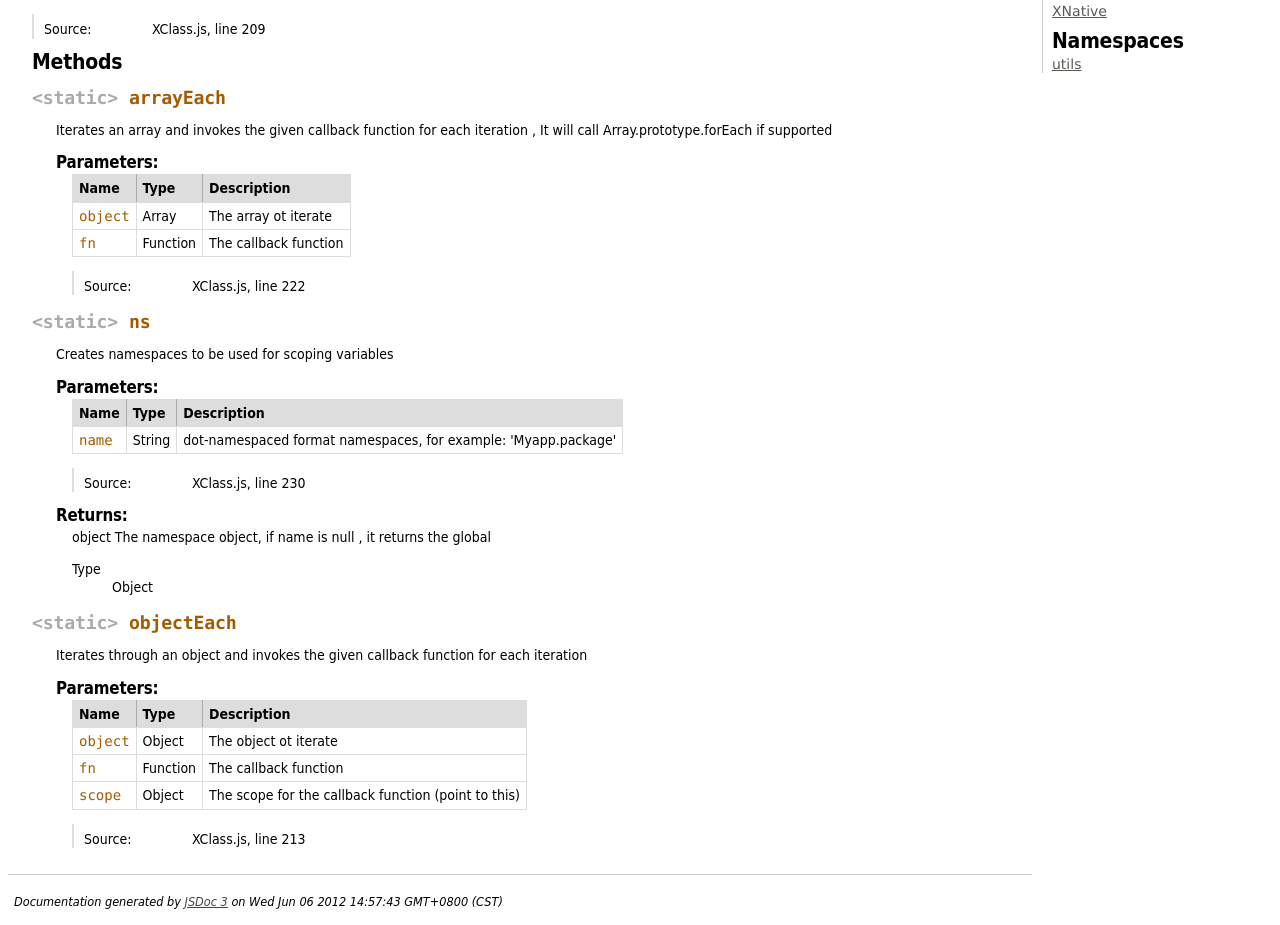
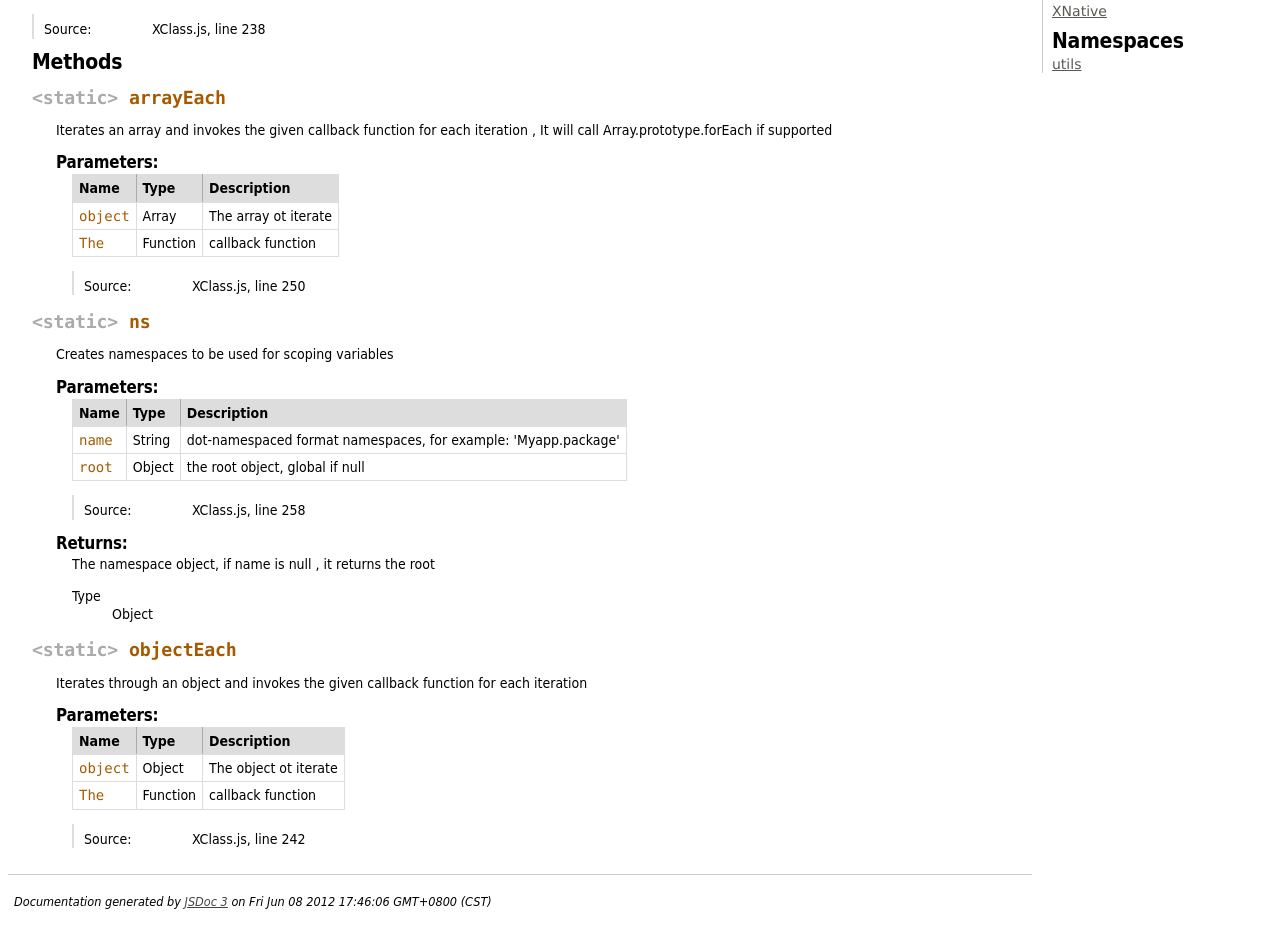
Before and after one commit to henry42/xclass, a plain HTML site: page doc/XClass.utils.html in a window 1280 px wide. Shown: the part 92-1017 px from the top of the page. Drawn offline with Linux system fonts and the light colour scheme; a script that the page names is missing.

Commit message:
update the docs

```diff
--- a/doc/XClass.utils.html
+++ b/doc/XClass.utils.html
@@ -59,7 +59,7 @@
 
 
 	<dt class="tag-source">Source:</dt>
-	<dd class="tag-source"><ul class="dummy"><li>XClass.js, line 209</li></ul></dd>
+	<dd class="tag-source"><ul class="dummy"><li>XClass.js, line 238</li></ul></dd>
 
 
 
@@ -153,7 +153,7 @@
 
         <tr>
 
-                <td class="name"><code>fn</code></td>
+                <td class="name"><code>The</code></td>
 
 
             <td class="type">
@@ -167,7 +167,7 @@
 
 
 
-            <td class="description last">The callback function</td>
+            <td class="description last">callback function</td>
         </tr>
 
 
@@ -195,7 +195,7 @@
 
 
 	<dt class="tag-source">Source:</dt>
-	<dd class="tag-source"><ul class="dummy"><li>XClass.js, line 222</li></ul></dd>
+	<dd class="tag-source"><ul class="dummy"><li>XClass.js, line 250</li></ul></dd>
 
 
 
@@ -276,6 +276,27 @@
         </tr>
 
 
+
+        <tr>
+
+                <td class="name"><code>root</code></td>
+
+
+            <td class="type">
+
+                        Object
+
+
+            </td>
+
+
+
+
+
+            <td class="description last">the root object, global if null</td>
+        </tr>
+
+
 	</tbody>
 </table>
 
@@ -300,7 +321,7 @@
 
 
 	<dt class="tag-source">Source:</dt>
-	<dd class="tag-source"><ul class="dummy"><li>XClass.js, line 230</li></ul></dd>
+	<dd class="tag-source"><ul class="dummy"><li>XClass.js, line 258</li></ul></dd>
 
 
 
@@ -320,7 +341,7 @@
 
 
 <div class="param-desc">
-    object The namespace object, if name is null , it returns the global
+    The namespace object, if name is null , it returns the root
 </div>
 
 
@@ -406,7 +427,7 @@
 
         <tr>
 
-                <td class="name"><code>fn</code></td>
+                <td class="name"><code>The</code></td>
 
 
             <td class="type">
@@ -420,28 +441,7 @@
 
 
 
-            <td class="description last">The callback function</td>
-        </tr>
-
-
-
-        <tr>
-
-                <td class="name"><code>scope</code></td>
-
-
-            <td class="type">
-
-                        Object
-
-
-            </td>
-
-
-
-
-
-            <td class="description last">The scope for the callback function (point to this)</td>
+            <td class="description last">callback function</td>
         </tr>
 
 
@@ -469,7 +469,7 @@
 
 
 	<dt class="tag-source">Source:</dt>
-	<dd class="tag-source"><ul class="dummy"><li>XClass.js, line 213</li></ul></dd>
+	<dd class="tag-source"><ul class="dummy"><li>XClass.js, line 242</li></ul></dd>
 
 
 
@@ -509,7 +509,7 @@
 <br clear="both">
 
 <footer>
-    Documentation generated by <a href="https://github.com/micmath/jsdoc">JSDoc 3</a> on Wed Jun 06 2012 14:57:43 GMT+0800 (CST)
+    Documentation generated by <a href="https://github.com/micmath/jsdoc">JSDoc 3</a> on Fri Jun 08 2012 17:46:06 GMT+0800 (CST)
 </footer>
 
 <script> sh_highlightDocument(); </script>
```
Also changed, not shown: XClass.js (+9 -5 lines), doc/XClass.html (+3 -3 lines), doc/XNative.html (+12 -8 lines), doc/index.html (+1 -1 lines).
